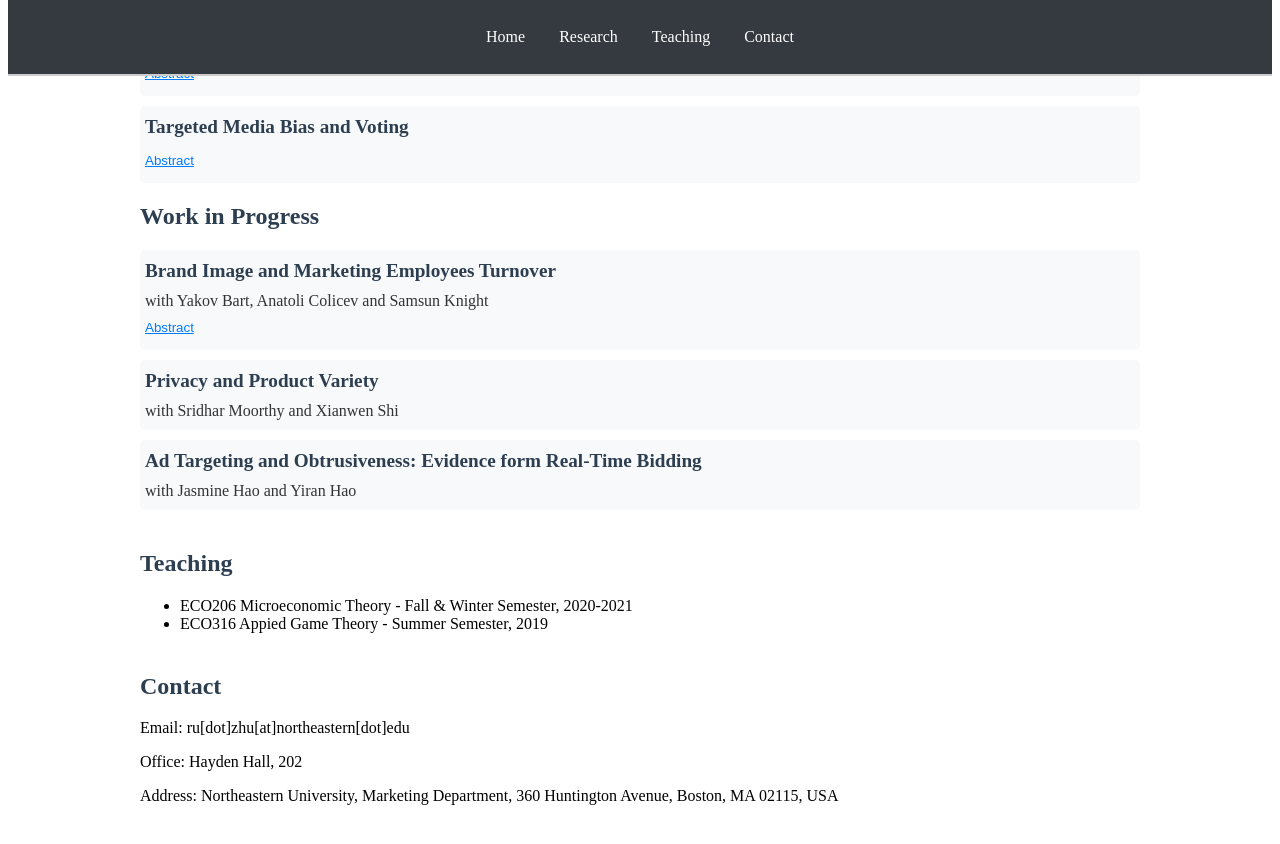
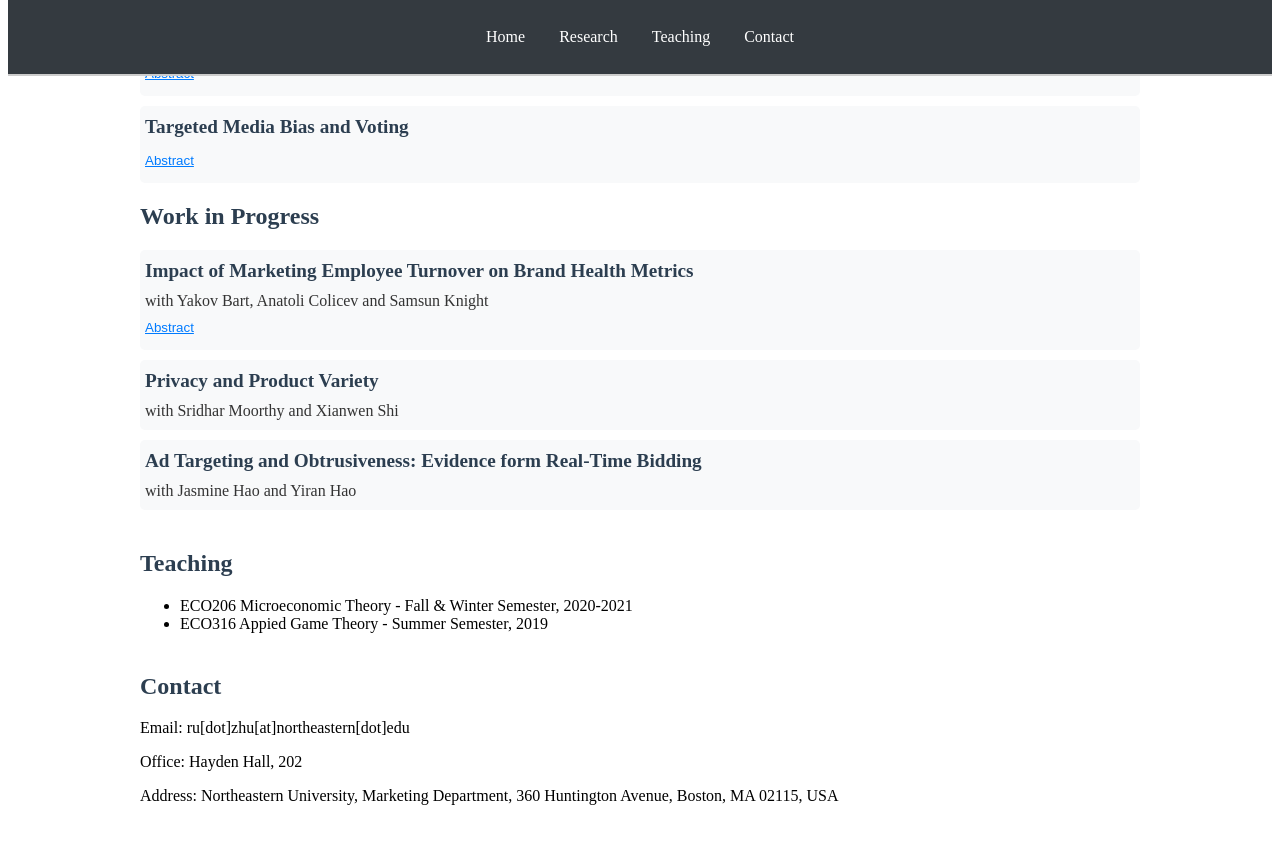
Before and after one commit to rzhz/rzz, a Jekyll site: the page built from index.html, in a window 1280 px wide and 900 px high, scrolled down 943 px. Shown: the top 844 px of the window. Built offline with Jekyll 4.4.1, drawn with Linux system fonts in a browser that asks for light colours.

Commit message:
Update research.html

```diff
--- a/_includes/research.html
+++ b/_includes/research.html
@@ -146,7 +146,7 @@
     <div class="title-container">
         <h3 class="paper-title">
             <!--<a href="" target="_blank" class="paper-link">-->
-                Brand Image and Marketing Employees Turnover
+                Impact of Marketing Employee Turnover on Brand Health Metrics
             <!--</a>-->
         </h3>
         <!--<p class="publication-status"></p>-->
```
